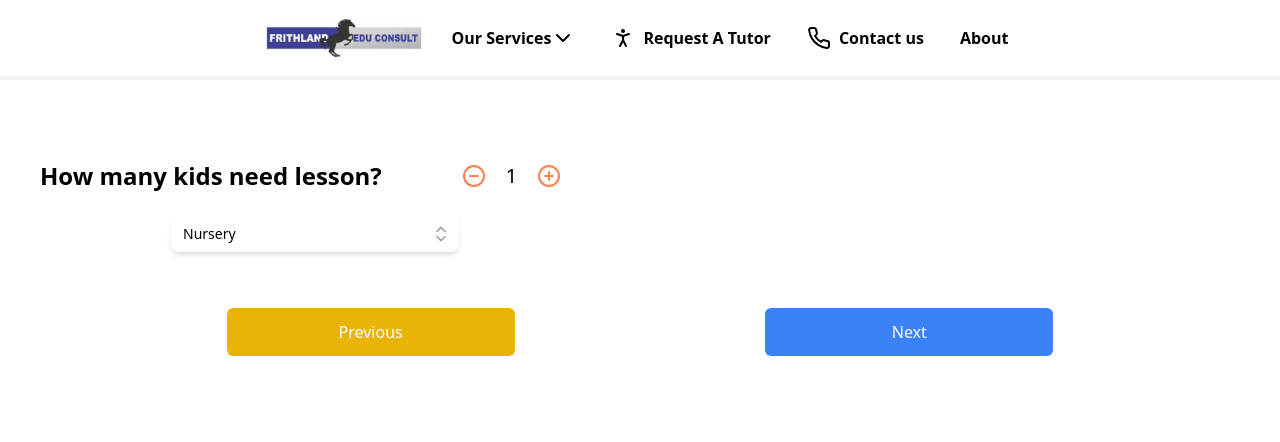
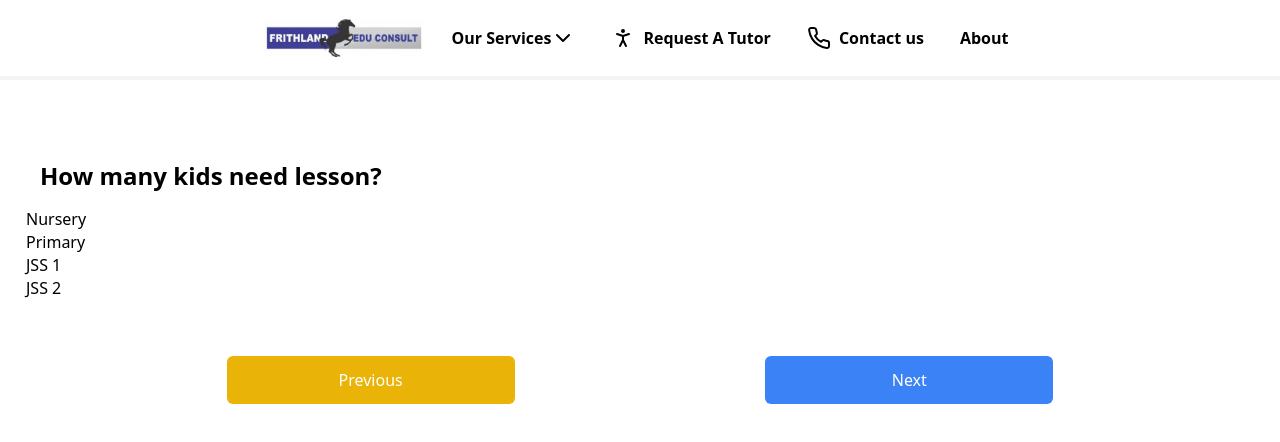
Before and after one commit to Mayor-Rhymes/learning-platform, a Vue app: page /request-a-tutor in a window 1280 px wide. Shown: the top 442 px of the page. Built offline with nearby package versions, Linux system fonts and the light colour scheme; a web font is replaced by a local one; what @splidejs/vue-splide would draw is missing.

Commit message:
Breaking changes

```diff
--- a/src/components/Boast.vue
+++ b/src/components/Boast.vue
@@ -1,9 +1,5 @@
 <script setup lang="ts">
-import {
-  PersonStanding,
-  Star,
-  CheckCircle,
-} from "lucide-vue-next";
+import { PersonStanding, Star, CheckCircle } from "lucide-vue-next";
 import { testimonials } from "../lib/mockTestimonials";
 import { Splide, SplideSlide } from "@splidejs/vue-splide";
 import "@splidejs/vue-splide/css";
@@ -19,7 +15,7 @@ import "@splidejs/vue-splide/css";
         </p>
 
         <h5 class="text-2xl lg:text-4xl md:text-3xl font-extrabold">
-          Make us Your Right Channel To Academic excellence and success.
+          Make us your right channel to academic excellence and success.
         </h5>
 
         <p>
@@ -47,11 +43,12 @@ import "@splidejs/vue-splide/css";
           </li>
         </ul>
 
-        <button
+        <router-link
+          to="/request-a-tutor"
           class="bg-blue-600 rounded-lg px-6 py-4 font-bold flex gap-3 justify-center lg:w-96 items-center"
         >
           <PersonStanding /> Request a Professional Tutor
-        </button>
+        </router-link>
       </div>
 
       <!-- <div class="grid grid-cols-2 justify-center">
@@ -79,7 +76,7 @@ import "@splidejs/vue-splide/css";
 
       <div class="flex flex-col gap-10">
         <h5 class="text-lg font-extrabold text-center">
-          We Teach Effectively To Ensure That Our Students Reach For The Moon
+          We teach effectively to ensure that our students reach for the moon
         </h5>
 
         <!-- <ul class="flex flex-col px-2 lg:px-10 gap-5 list-none text-lg">
--- a/src/components/ClassList.vue
+++ b/src/components/ClassList.vue
@@ -1,6 +1,6 @@
 <script setup lang="ts">
-import { ref, defineProps } from "vue";
-defineProps<{ child: IChild }>();
+import { ref } from "vue";
+// defineProps<{ child: IChild }>();
 import { ChevronsUpDownIcon, CheckIcon } from "lucide-vue-next";
 import {
   Listbox,
@@ -9,7 +9,7 @@ import {
   ListboxOptions,
   ListboxOption,
 } from "@headlessui/vue";
-import { IChild } from "../lib/stores/child";
+// import { IChild } from "../lib/stores/child";
 
 const level = [
   { name: "Nursery" },
@@ -56,6 +56,7 @@ const selectedLevel = ref(level[0]);
               :key="person.name"
               :value="person"
               as="template"
+              aria-multiselectable="true"
             >
               <li
                 :class="[
--- a/src/components/Footer.vue
+++ b/src/components/Footer.vue
@@ -13,7 +13,25 @@
     </div>
 
     <div>
-      <p class="text-center">Dulux building km 18/19 Lekki Epe expressway, Lekki, Lagos.</p>
+      <p class="text-center" v-text="settings.office_address"></p>
+      <p v-text="settings.company_name"></p>
     </div>
   </div>
 </template>
+<script lang="js">
+
+import appSettings from "../lib/app.json";
+export default {
+
+ data() {
+
+   return {
+      settings: appSettings,
+
+
+   }
+ },
+
+
+}
+</script>
--- a/src/components/HeroSection.vue
+++ b/src/components/HeroSection.vue
@@ -2,7 +2,7 @@
   <div class="flex flex-col lg:flex-row mx-auto p-4 md:p-12 lg:w-[90%] rounded-md justify-center gap-20 bg-[whitesmoke]">
     <div class="flex flex-col gap-5">
       <p class="text-2xl lg:text-3xl font-bold leading-relaxed">
-        Learning should not be hard or sad. It should be fun. Let us Make Your
+        Learning should not be hard or sad. It should be fun. Let us make your
         learning superbly fun and inclusive
       </p>
 
--- a/src/lib/stores/child.ts
+++ b/src/lib/stores/child.ts
@@ -16,7 +16,6 @@ export enum Class {
   Sss2,
   Sss3,
 }
-
 export interface IChild {
   id: number;
   class: Class;
--- a/src/views/RequestATutorView.vue
+++ b/src/views/RequestATutorView.vue
@@ -1,11 +1,11 @@
 <script setup lang="ts">
 import { ref, InputHTMLAttributes } from "vue";
-import { PlusCircle, MinusCircle } from "lucide-vue-next";
-import ClassList from "../components/ClassList.vue";
-import { useChildStore } from "../lib/stores/child.ts";
+// import { PlusCircle, MinusCircle } from "lucide-vue-next";
+// import ClassList from "../components/ClassList.vue";
+// import { useChildStore } from "../lib/stores/child.ts";
 import { RadioGroup, RadioGroupLabel, RadioGroupOption } from "@headlessui/vue";
 
-const childStore = useChildStore();
+// const childStore = useChildStore();
 const plans = [
   {
     name: "Virtual",
@@ -23,17 +23,17 @@ const selected = ref(plans[0]);
 // const childNumber = ref(childStore.children.length);
 const step = ref(1);
 
-const handleChildNumberIncrement = () => {
-  childStore.addNewChild();
-  // console.log(childNumber);
-};
+// const handleChildNumberIncrement = () => {
+//   childStore.addNewChild();
 
-const handleChildNumberDecrement = () => {
-  if (childStore.children.length > 1) {
-    childStore.reduceChild();
-    // console.log(childStore.children.values);
-  }
-};
+// };
+
+// const handleChildNumberDecrement = () => {
+//   if (childStore.children.length > 1) {
+//     childStore.reduceChild();
+
+//   }
+// };
 
 const handleStepIncrement = () => {
   if (step.value < 3) {
@@ -47,10 +47,22 @@ const handleStepDecrement = () => {
   }
 };
 
+const level = [
+  { name: "Nursery" },
+  { name: "Primary" },
+  { name: "JSS 1" },
+  { name: "JSS 2" },
+  { name: "JSS 3" },
+  { name: "SSS 1" },
+  { name: "SSS 2" },
+  { name: "SSS 3" },
+];
 const firstName = ref<InputHTMLAttributes | null>(null);
 const lastName = ref<InputHTMLAttributes | null>(null);
 const email = ref<InputHTMLAttributes | null>(null);
 const phoneNumber = ref<InputHTMLAttributes | null>(null);
+const levelRef = ref(level);
+
 const handleFormSubmission = (e) => {
   e.preventDefault();
   if (
@@ -74,21 +86,30 @@ const handleFormSubmission = (e) => {
     <div class="flex items-center px-10 gap-20">
       <p class="text-lg lg:text-2xl font-semibold">How many kids need lesson?</p>
 
-      <div class="flex justify-evenly items-center gap-5">
+      <!-- <div class="flex justify-evenly items-center gap-5">
         <MinusCircle @click="handleChildNumberDecrement" color="coral" />
         <p class="text-xl">{{ childStore.children.length }}</p>
         <PlusCircle @click="handleChildNumberIncrement" color="coral" />
-      </div>
+      </div> -->
     </div>
 
     <form
-      class="grid mt-5 grid-cols-1 md:grid-cols-2 lg:grid-cols-2 gap-5 place-items-center"
+      class="flex px-6 items-center mt-4"
     >
-      <ClassList
+      <!-- <ClassList
         v-for="child in childStore.children"
         :key="child.id"
         :child="child"
-      />
+      /> -->
+
+      <!-- <ClassList /> -->
+
+      <select multiple="true" class="w-full">
+
+        <option v-for="lev in levelRef" :value="lev.name">
+          {{ lev.name }}
+        </option>
+      </select>
     </form>
   </div>
 
--- a/tsconfig.json
+++ b/tsconfig.json
@@ -22,6 +22,6 @@
     "noUnusedParameters": true,
     "noFallthroughCasesInSwitch": true
   },
-  "include": ["src/**/*.ts", "src/**/*.d.ts", "src/**/*.tsx", "src/**/*.vue"],
+  "include": ["src/**/*.js", "src/**/*.ts", "src/**/*.d.ts", "src/**/*.tsx", "src/**/*.vue"],
   "references": [{ "path": "./tsconfig.node.json" }]
 }
```
